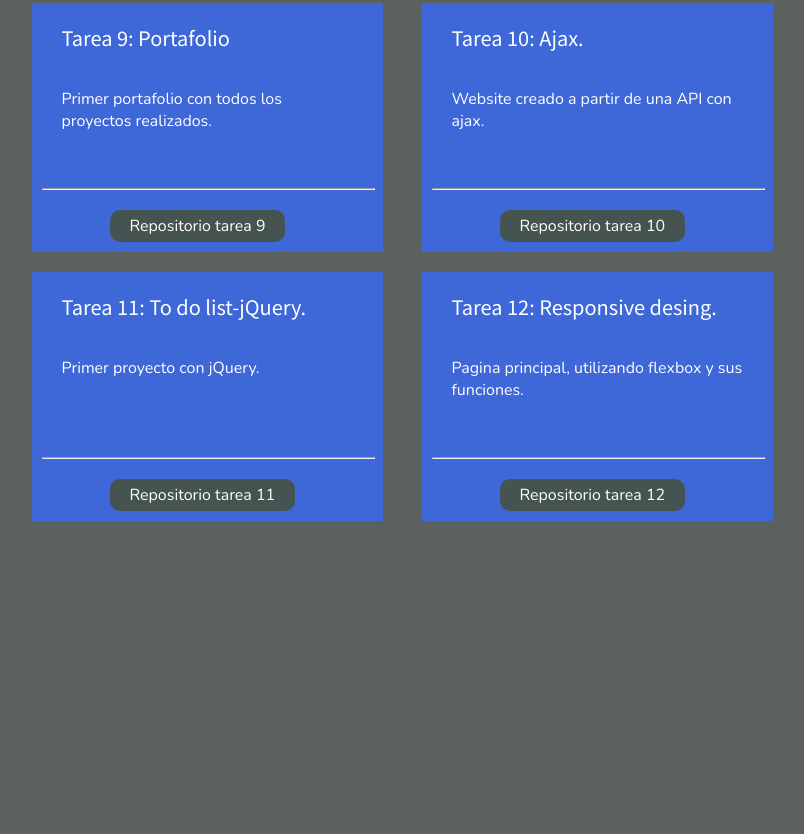
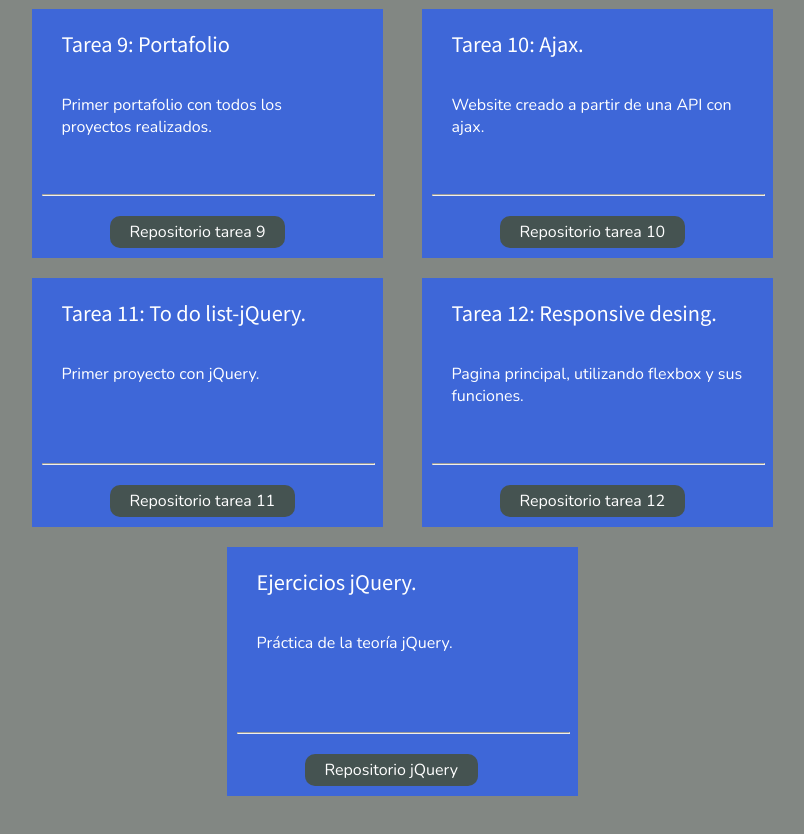
Before and after one commit to Gio0092/Portfolio-responsive, a plain HTML site: page index.html in a window 1280 px wide. Shown: the part 1252-2086 px from the top of the page, without its empty margins (238-1042 px from the left). Before the commit the page ends 1813 px from the top, so only its background shows below. Drawn offline with nearby package versions, Linux system fonts and the light colour scheme.

Commit message:
Nuevo proyecto agregado

```diff
--- a/index.html
+++ b/index.html
@@ -87,6 +87,12 @@
             <hr />
             <a href="https://github.com/Gio0092/Responsive-design.git" target="_blank">Repositorio tarea 12</a>
         </div>
+        <div class="flex-item">
+            <h3>Ejercicios jQuery.</h3>
+            <p>Práctica de la teoría jQuery.</p>
+            <hr />
+            <a href="https://github.com/Gio0092/Ejercicios-jQuery.git" target="_blank">Repositorio jQuery</a>
+        </div>
     </div>
 </body>
 
--- a/scss/styles.scss
+++ b/scss/styles.scss
@@ -9,7 +9,7 @@ $margin: 20px 10px;
     padding: 0;
 }
 body{
-    background-color: #5B625D;
+    background-color: rgba(91, 98, 93, 0.76);
     color: white;
     font-family: $paragraph;
     max-width: 100%;
@@ -27,6 +27,7 @@ h2{
     margin-top: 30px;
     margin-bottom: 10px;
     font-weight: normal;
+    line-height: 50px;
 }
 h3{
     font-family: $titles;
```
Also changed, not shown: css/styles.css.
